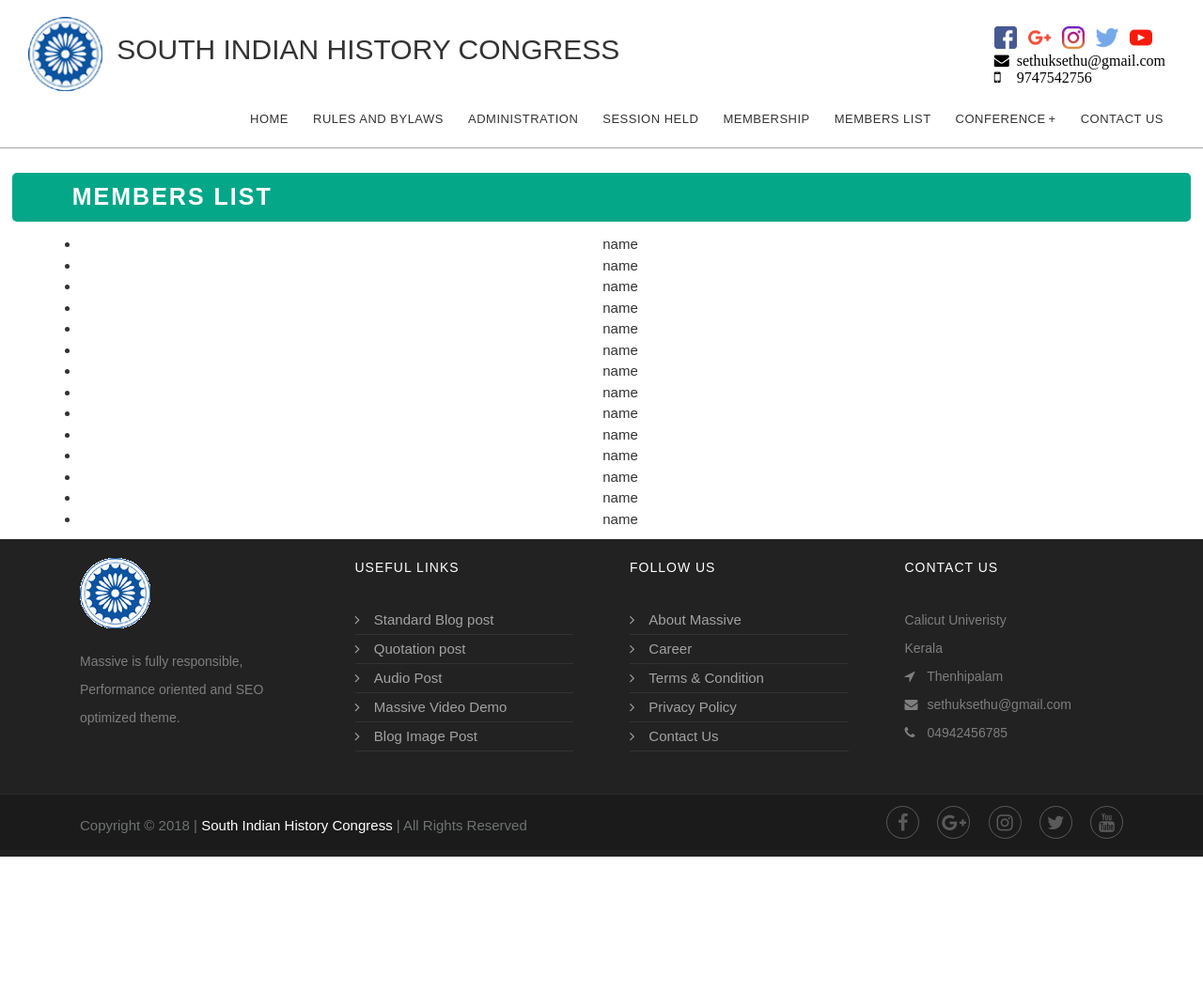
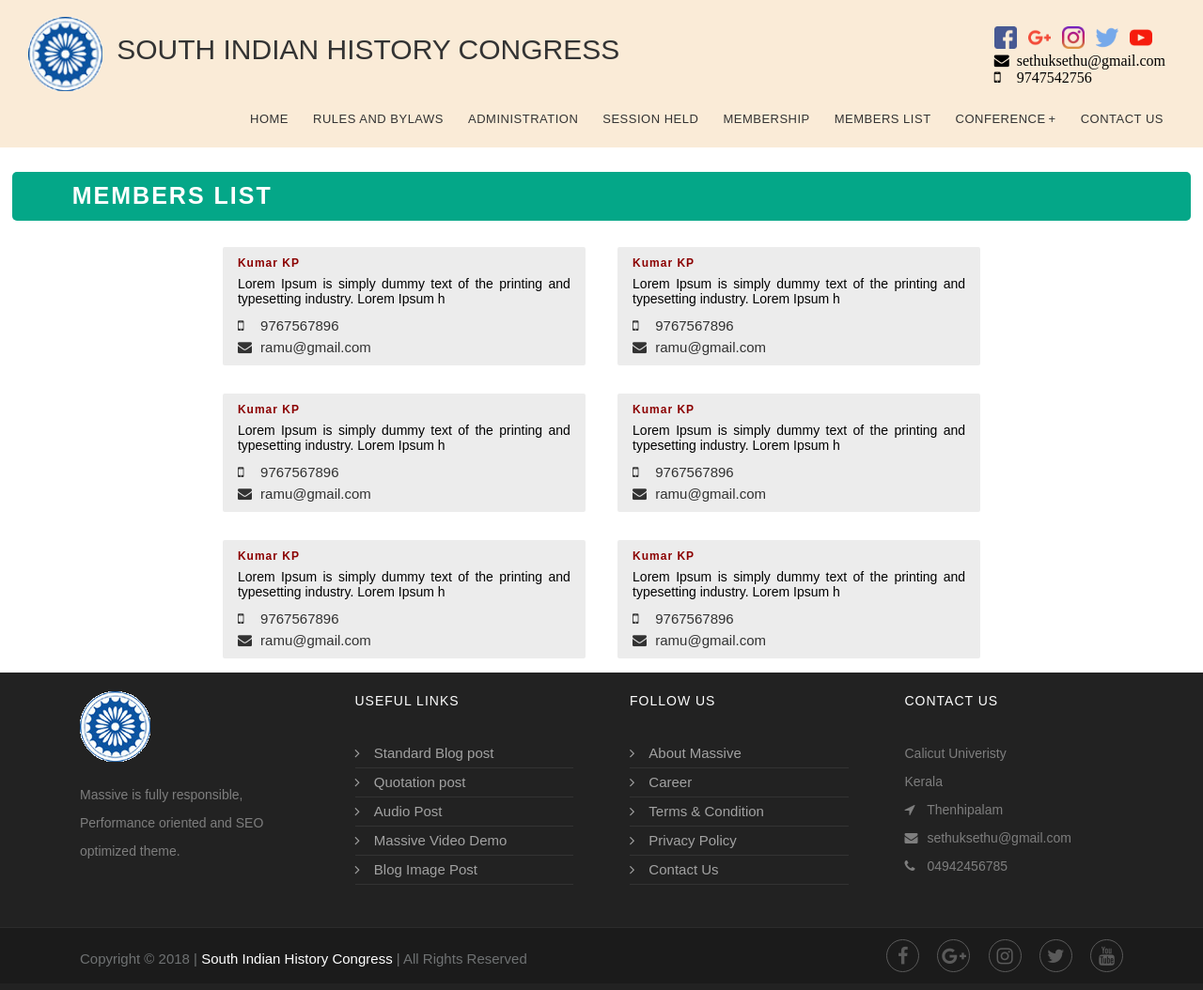
Before and after one commit to madhavan96/SIHC, a PHP site: page /memberlist in a window 1280 px wide. Shown: the whole page at 94% size. Before the commit the page ends 912 px from the top, so only its background shows below. Run offline with PHP 8.4, Linux system fonts and the light colour scheme; some web fonts are replaced.

Commit message:
Updated home page and member list

```diff
--- a/asset/css/own.css
+++ b/asset/css/own.css
@@ -1,4 +1,13 @@
 
+
+hr {
+        display: block;
+        height: 1px;
+        border: 0;
+        border-top: 1px solid #ccc;
+        margin: 1em 0;
+        padding: 0;
+}
 
 .text-justify{
     text-align: justify;
@@ -204,10 +213,12 @@ footer p{
 .main-carousel{
     width: 100%;
 }
+.main-carousel img{
+    width: 640px;
+    height: 360px;
+}
 .slide-wrapper{
-    width: 50%;
-    margin: 0;
-    box-shadow: 0 2px 2px rgba(0, 0, 0, .1);
+    padding: 20px;
 }
 .slide-wrapper > .row{
     margin: 4% 2% 2%;
@@ -242,6 +253,7 @@ footer p{
 .journal-content{
     height: 100%;
     padding: 1% 3% 2% 3%;
+    background-color: wheat;
 }
 .journal-content label{
     padding: 0.5% 2%;
@@ -325,6 +337,32 @@ footer p{
 }
 
 
+#news a{
+    color: red;
+    font-size: 16px;
+
+}
+
+.member-card {
+    width: 386px;
+    text-align: justify;
+    background-color: #ececec;
+    /* padding: 6px; */
+    display: inline-block;
+    border-radius: 2px;
+    padding: 8px 16px;
+    margin: 15px;
+}
+
+.member-card h6{
+    margin: 0px 0px 5px 0px;
+    color: darkred;
+
+}
+.member-card p{
+    margin: 0 0 10px;
+    line-height: initial;
+}
 /* media queries */
 
 @media only screen and (max-width: 768px){
--- a/asset/js/scripts.js
+++ b/asset/js/scripts.js
@@ -8,11 +8,13 @@
     $body = $("body");
 
 
+
     /*==============================================
      Pre loader init
      ===============================================*/
     $window.on("load", function () {
         $('.loader').css('display', 'none');
+        $('#ticker').tickerme();
     });
 
     /*==============================================
@@ -23,6 +25,7 @@
 
 
     $document.ready(function () {
+
 
         /*==============================================
          Retina support added
@@ -112,8 +115,10 @@
                 cellAlign: 'center',
                 contain: true,
                 wrapAround: true,
-                autoPlay: true
+                autoPlay: true,
+                pageDots: false
             });
+
         });
 
         /*==============================================
--- a/views/includes/css.php
+++ b/views/includes/css.php
@@ -10,3 +10,4 @@
     <link rel="stylesheet" href="asset/css/style.css">
     <link rel="stylesheet" href="asset/css/default-theme.css">
     <link rel="stylesheet" href="asset/css/own.css">
+    <link rel="stylesheet" href="asset/css/ticker-style.css" />
--- a/views/includes/footer.php
+++ b/views/includes/footer.php
@@ -72,7 +72,7 @@
                 <div class="container">
                     <div class="row">
                         <div class="col-md-6">
-                            <span class="m-top-10">Copyright &copy 2018 |
+                            <span class="m-top-10">Copyright &copy <?php echo date('Y'); ?> |
                                 <span class="font-white"> South Indian History Congress</span> | All Rights Reserved</span>
                         </div>
                         <div class="col-md-6">
--- a/views/includes/header.php
+++ b/views/includes/header.php
@@ -1,6 +1,6 @@
 <header class="l-header">
             <div id="sticky-wrapper" class="l-navbar-wrapper">
-                <div class="l-navbar l-navbar_expand l-navbar_t-light js-navbar-sticky" style="width: 1440px; border-bottom: 1px solid #a5a3a3;">
+                <div class="l-navbar l-navbar_expand l-navbar_t-light js-navbar-sticky" style="width: 1440px;background-color: antiquewhite;">
                     <div class="container-fluid header-content">
                         <nav class="menuzord js-primary-navigation menuzord-responsive" role="navigation" aria-label="Primary Navigation">
                             <!--logo start-->
--- a/views/includes/js.php
+++ b/views/includes/js.php
@@ -23,4 +23,5 @@
     <!-- <script src="asset/js/visible.js"></script> -->
     <!-- <script src="asset/js/wow.min.js"></script> -->
     <script src="asset/js/scripts.js"></script>
+    <script src="asset/js/tickerme.min.js"></script>
     <!-- endinject -->
--- a/views/memberlist.php
+++ b/views/memberlist.php
@@ -4,22 +4,47 @@
 <div class="container-fluid">
         <div class="row">
                 <div class="col-lg-12 col-md-12 col-sm-12 col-xs-12 text-center">
-                        <ul>
-                                <li>name</li>
-                                <li>name</li>
-                                <li>name</li>
-                                <li>name</li>
-                                <li>name</li>
-                                <li>name</li>
-                                <li>name</li>
-                                <li>name</li>
-                                <li>name</li>
-                                <li>name</li>
-                                <li>name</li>
-                                <li>name</li>
-                                <li>name</li>
-                                <li>name</li>
-                        </ul>
+                        <div class="member-card">
+                                <h6><b>Kumar KP</b></h6>
+                                <p>Lorem Ipsum is simply dummy text of the printing and typesetting industry. Lorem Ipsum h</p>
+                                <span class="fa fa-mobile span-fa"></span> 9767567896<br>
+                                <span class="fa fa-envelope span-fa"></span> ramu@gmail.com
+                        </div>
+
+                        <div class="member-card">
+                                <h6><b>Kumar KP</b></h6>
+                                <p>Lorem Ipsum is simply dummy text of the printing and typesetting industry. Lorem Ipsum h</p>
+                                <span class="fa fa-mobile span-fa"></span> 9767567896<br>
+                                <span class="fa fa-envelope span-fa"></span> ramu@gmail.com
+                        </div>
+
+                        <div class="member-card">
+                                <h6><b>Kumar KP</b></h6>
+                                <p>Lorem Ipsum is simply dummy text of the printing and typesetting industry. Lorem Ipsum h</p>
+                                <span class="fa fa-mobile span-fa"></span> 9767567896<br>
+                                <span class="fa fa-envelope span-fa"></span> ramu@gmail.com
+                        </div>
+
+                        <div class="member-card">
+                                <h6><b>Kumar KP</b></h6>
+                                <p>Lorem Ipsum is simply dummy text of the printing and typesetting industry. Lorem Ipsum h</p>
+                                <span class="fa fa-mobile span-fa"></span> 9767567896<br>
+                                <span class="fa fa-envelope span-fa"></span> ramu@gmail.com
+                        </div>
+
+                        <div class="member-card">
+                                <h6><b>Kumar KP</b></h6>
+                                <p>Lorem Ipsum is simply dummy text of the printing and typesetting industry. Lorem Ipsum h</p>
+                                <span class="fa fa-mobile span-fa"></span> 9767567896<br>
+                                <span class="fa fa-envelope span-fa"></span> ramu@gmail.com
+                        </div>
+
+                        <div class="member-card">
+                                <h6><b>Kumar KP</b></h6>
+                                <p>Lorem Ipsum is simply dummy text of the printing and typesetting industry. Lorem Ipsum h</p>
+                                <span class="fa fa-mobile span-fa"></span> 9767567896<br>
+                                <span class="fa fa-envelope span-fa"></span> ramu@gmail.com
+                        </div>
                 </div>
         </div>
 </div>
```
Also changed, not shown: asset/js/tickerme.min.js (added, +1 -0 lines), views/administration.php (+5 -5 lines), views/home.php (+31 -31 lines), asset/img/background.jpg (added), asset/img/slider/slider_1.jpg (added), asset/img/slider/slider_2.jpg (added), asset/img/slider/slider_3.jpg (added), asset/img/slider/slider_4.jpg (added), asset/img/slider/slider_5.jpg (added), 4 other files.
